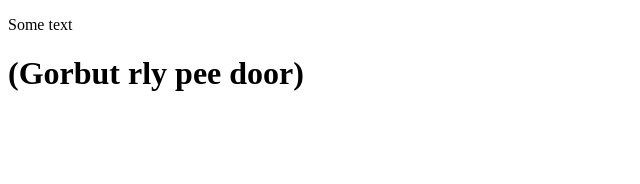
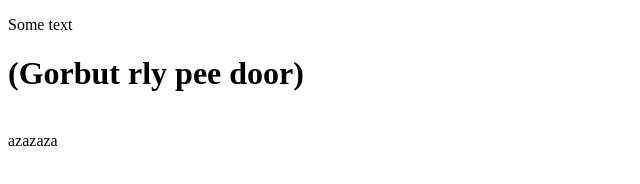
Before and after one commit to Zentawrus/Zentawrus.github.io, a plain HTML site: page index.html in a window 1280 px wide. Shown: the full height of the page, 0-640 px from the left. Drawn offline with Linux system fonts and the light colour scheme.

Commit message:
Add azazaza

```diff
--- a/index.html
+++ b/index.html
@@ -6,6 +6,7 @@
 	 <title>Title</title>
   </head>
       <body>
-        <p>Some text</p><h1>(Gorbut rly pee door)</h1>
+        <p>Some text</p><h1>(Gorbut rly pee door)</h1><br />
+        <span>azazaza</span>
       </body>
 </html>
```
